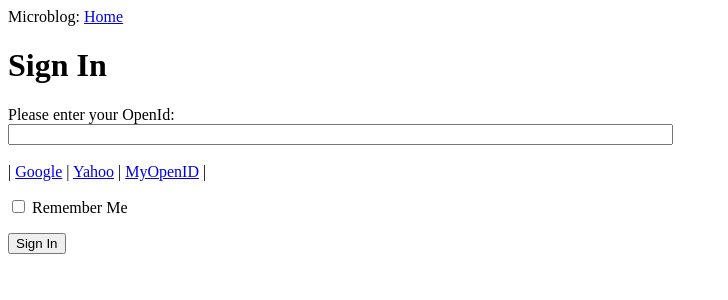
After one commit to lkhedlund/python-practice, a Flask app: page /login in a window 1280 px wide. The commit adds this page. Shown: the top 300 px of the page, without its empty margins (0-728 px from the left). Run offline with Flask 2, Linux system fonts and the light colour scheme.

Commit message:
Flask Mega Forms Tutorial

```diff
--- a/flask_mega_tutorial/app/__init__.py
+++ b/flask_mega_tutorial/app/__init__.py
@@ -1,4 +1,6 @@
 from flask import Flask
 
 app = Flask(__name__)
+app.config.from_object('config')
+
 from app import views
--- /dev/null
+++ b/flask_mega_tutorial/app/forms.py
@@ -0,0 +1,7 @@
+from flask.ext.wtf import Form
+from wtforms import StringField, BooleanField
+from wtforms.validators import DataRequired
+
+class LoginForm(Form):
+    openid = StringField('openid', validators=[DataRequired()])
+    remember_me = BooleanField('remember_me', default=False)
--- a/flask_mega_tutorial/app/templates/base.html
+++ b/flask_mega_tutorial/app/templates/base.html
@@ -2,9 +2,23 @@
 <head>
   {% if title %}
   <title>{{ title }} - (less)microblog</title>
+  {% else %}
+  <title>Less-than-micro blog</title>
   {% endif %}
 </head>
 <body>
+  <div>
+    Microblog: <a href="/index">Home</a>
+  </div>
+  {% with messages = get_flashed_messages() %}
+    {% if messages %}
+    <ul>
+      {% for message in messages %}
+        <li>{{ message }}</li>
+      {% endfor %}
+    </ul>
+    {% endif %}
+  {% endwith %}
   {% block content %}{% endblock %}
 </body>
 </html>
--- /dev/null
+++ b/flask_mega_tutorial/app/templates/login.html
@@ -0,0 +1,37 @@
+{% extends "base.html" %}
+
+{% block content %}
+<script type="text/javascript">
+function set_openid(openid, pr)
+{
+  u = openid.search('<username>');
+  if (u != -1) {
+    //OpenId requires username
+    user = prompt('Enter your ' + pr + ' username');
+    openid = openid.substr(0, u) + user;
+  };
+  form = document.forms['login'];
+  form.elements['openid'].value = openid
+}
+</script>
+  <h1>Sign In</h1>
+  <form action="" method="POST" name="login">
+    {{ form.hidden_tag() }}
+    <p>
+      Please enter your OpenId:<br>
+      {{ form.openid(size=80) }}<br>
+      {% for error in form.openid.errors %}
+        <span style="color: red;">[{{ error }}]</span>
+      {% endfor %}<br>
+      |{% for pr in providers %}
+        <a href="javascript:set_openid('{{ pr.url }}', '{{ pr.name }}');">{{ pr.name }}</a> |
+      {% endfor %}
+    </p>
+    <p>
+      {{ form.remember_me }} Remember Me
+    </p>
+    <p>
+      <input type="submit" value="Sign In">
+    </p>
+  </form>
+{% endblock %}
--- a/flask_mega_tutorial/app/views.py
+++ b/flask_mega_tutorial/app/views.py
@@ -1,5 +1,6 @@
-from flask import render_template
+from flask import render_template, flash, redirect
 from app import app
+from .forms import LoginForm
 
 @app.route('/')
 @app.route('/index')
@@ -16,3 +17,11 @@ def index():
         },
     ]
     return render_template('index.html', title='Home', user=user, posts=posts)
+
+@app.route('/login', methods=['GET', 'POST'])
+def login():
+    form = LoginForm()
+    if form.validate_on_submit():
+        flash('Login requested for OpenId=%s, remember_me=%s' % (form.openid.data, str(form.remember_me.data)))
+        return redirect('/index')
+    return render_template('login.html', title="Sign In", form=form, providers=app.config['OPENID_PROVIDERS'])
```
Also changed, not shown: flask_mega_tutorial/config.py (added, +8 -0 lines).
